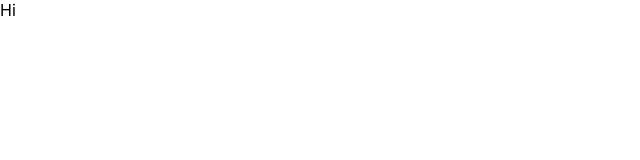
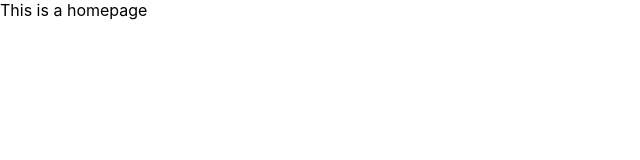
Before and after one commit to KRamBalaji/box-office, a React (Create React App) app: page / in a window 1280 px wide. Shown: the top 160 px of the page, without its empty margins (0-640 px from the left). Built offline with nearby package versions, Linux system fonts and the light colour scheme.

Commit message:
added react-router

```diff
--- a/package.json
+++ b/package.json
@@ -8,6 +8,8 @@
     "@testing-library/user-event": "^12.8.3",
     "react": "^17.0.2",
     "react-dom": "^17.0.2",
+    "react-router": "^5.2.1",
+    "react-router-dom": "^5.3.0",
     "react-scripts": "4.0.3",
     "web-vitals": "^0.2.4",
     "workbox-background-sync": "^5.1.4",
--- a/src/App.js
+++ b/src/App.js
@@ -1,10 +1,20 @@
 import React from 'react';
+import { Switch, Route } from 'react-router-dom';
 
 function App() {
-  return (
-    <div>
-      Hi
-    </div>
+  return (<Switch>
+
+    <Route exact path="/">
+      This is a homepage
+    </Route>
+
+    <Route exact path="/starred">
+      This is a starred page
+    </Route>
+
+    <Route>This is a 404 page</Route>
+
+  </Switch>
   );
 }
 
--- a/src/index.js
+++ b/src/index.js
@@ -1,10 +1,15 @@
 import React from 'react';
 import ReactDOM from 'react-dom';
+import { BrowserRouter } from 'react-router-dom';
 import './index.css';
 import App from './App';
 import * as serviceWorker from './serviceWorker';
 
-ReactDOM.render(<App />,document.getElementById('root')
+ReactDOM.render(
+<BrowserRouter>
+    <App />
+</BrowserRouter>,
+document.getElementById('root')
 );
 // If you want your app to work offline and load faster, you can change
 // unregister() to register() below. Note this comes with some pitfalls.
```
Also changed, not shown: 1 other file (tests, documents, lock files or other folders).
